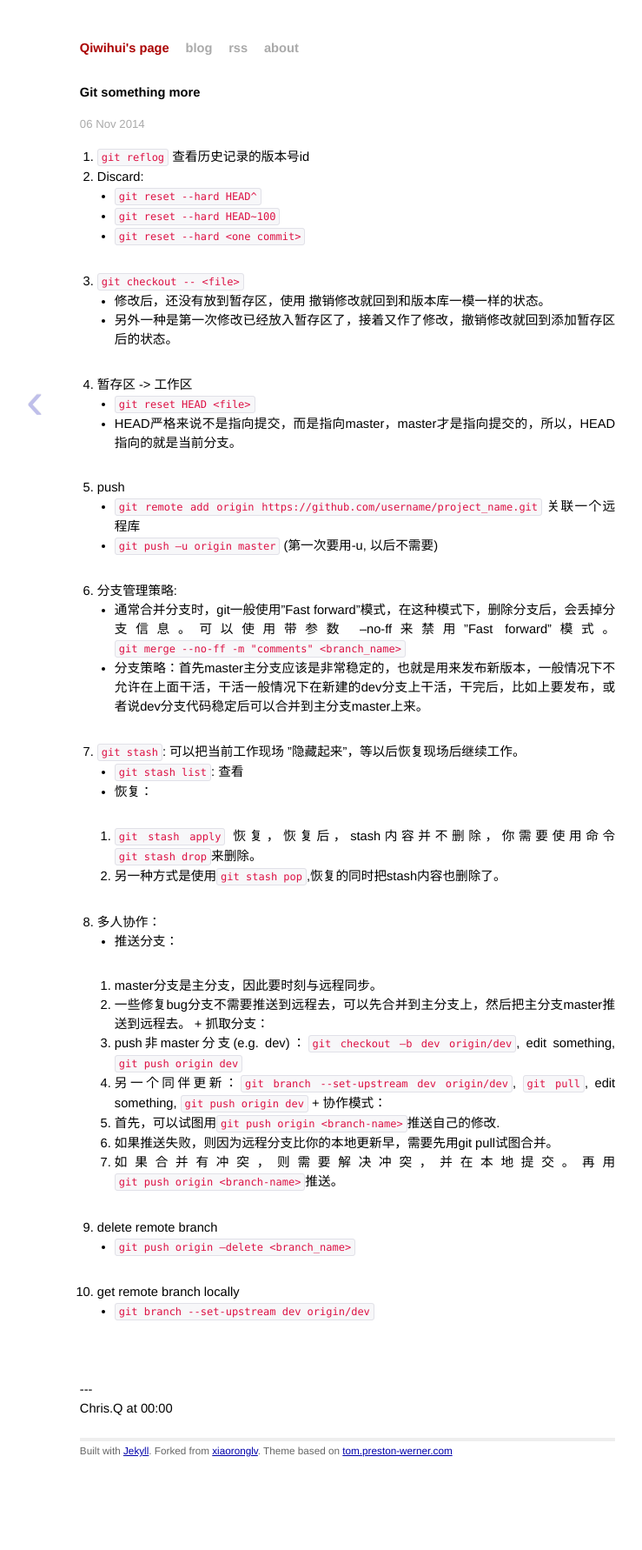
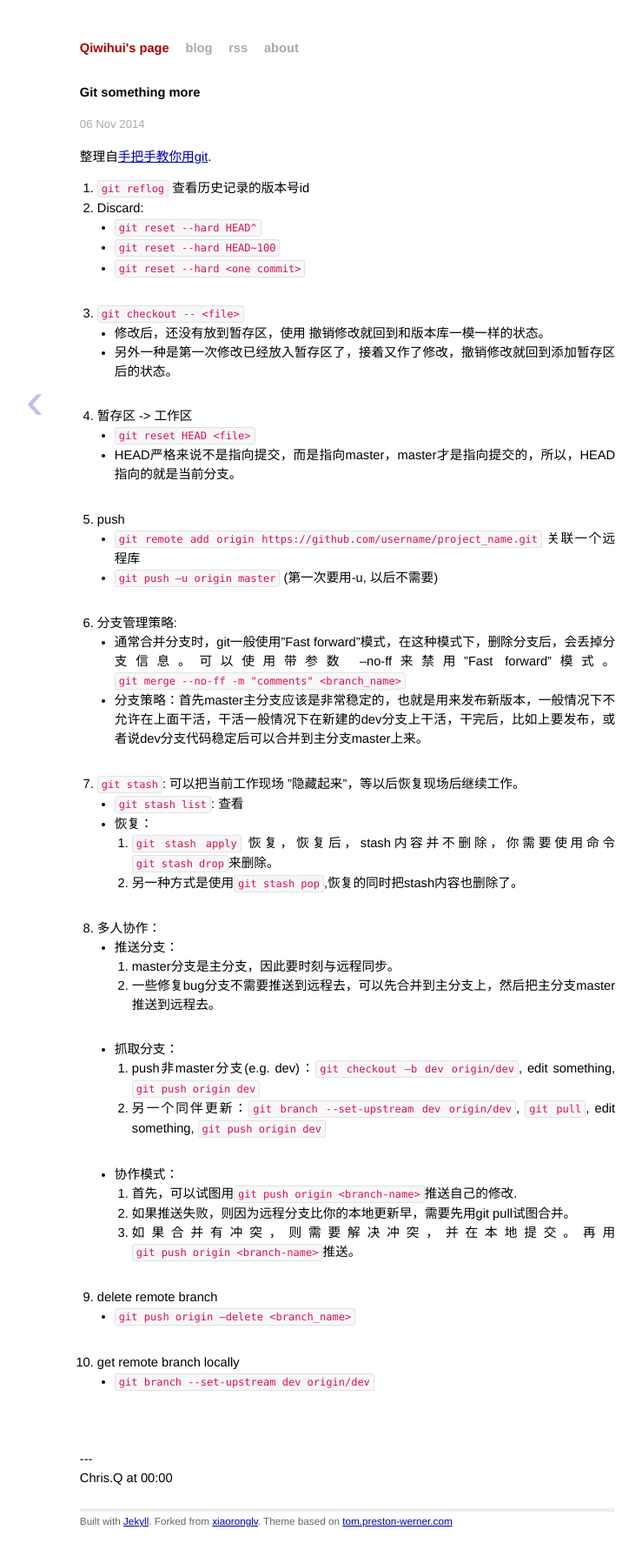
Before and after one commit to qiwihui/qiwihui, a Jekyll site: the page built from _posts/2014-11-06-git-something-more.md, in a window 1280 px wide. Shown: the whole page at 87% size, without its empty margins (240-979 px from the left). Built offline with Jekyll 4.4.1, drawn with Linux system fonts in a browser that asks for light colours; Markdown is read by kramdown in place of the engine named in the settings; before the commit the page ends 1701 px from its top, so only the background shows below that.

```diff
--- a/_posts/2014-11-06-git-something-more.md
+++ b/_posts/2014-11-06-git-something-more.md
@@ -5,40 +5,42 @@ description: some small git tips
 category: ProgramThinking
 ---
 
+整理自[手把手教你用git](http://www.cnblogs.com/tugenhua0707/p/4050072.html).
+
 1. `git reflog` 查看历史记录的版本号id
 2. Discard:
-  + `git reset --hard HEAD^`
-  + `git reset --hard HEAD~100`
-  + `git reset --hard <one commit>`
+    * `git reset --hard HEAD^`
+    * `git reset --hard HEAD~100`
+    * `git reset --hard <one commit>`
 3. `git checkout -- <file>`
-  + 修改后，还没有放到暂存区，使用 撤销修改就回到和版本库一模一样的状态。
-  + 另外一种是第一次修改已经放入暂存区了，接着又作了修改，撤销修改就回到添加暂存区后的状态。
+    + 修改后，还没有放到暂存区，使用 撤销修改就回到和版本库一模一样的状态。
+    + 另外一种是第一次修改已经放入暂存区了，接着又作了修改，撤销修改就回到添加暂存区后的状态。
 4. 暂存区 -> 工作区
-  + `git reset HEAD <file>`
-  + HEAD严格来说不是指向提交，而是指向master，master才是指向提交的，所以，HEAD指向的就是当前分支。
+    + `git reset HEAD <file>`
+    + HEAD严格来说不是指向提交，而是指向master，master才是指向提交的，所以，HEAD指向的就是当前分支。
 5. push
-  + `git remote add origin https://github.com/username/project_name.git` 关联一个远程库
-  + `git push –u origin master` (第一次要用-u, 以后不需要)
+    + `git remote add origin https://github.com/username/project_name.git` 关联一个远程库
+    + `git push –u origin master` (第一次要用-u, 以后不需要)
 6. 分支管理策略:
-  + 通常合并分支时，git一般使用”Fast forward”模式，在这种模式下，删除分支后，会丢掉分支信息。可以使用带参数 –no-ff来禁用”Fast forward”模式。`git merge --no-ff -m "comments" <branch_name>`
-  + 分支策略：首先master主分支应该是非常稳定的，也就是用来发布新版本，一般情况下不允许在上面干活，干活一般情况下在新建的dev分支上干活，干完后，比如上要发布，或者说dev分支代码稳定后可以合并到主分支master上来。
+    + 通常合并分支时，git一般使用”Fast forward”模式，在这种模式下，删除分支后，会丢掉分支信息。可以使用带参数 –no-ff来禁用”Fast forward”模式。`git merge --no-ff -m "comments" <branch_name>`
+    + 分支策略：首先master主分支应该是非常稳定的，也就是用来发布新版本，一般情况下不允许在上面干活，干活一般情况下在新建的dev分支上干活，干完后，比如上要发布，或者说dev分支代码稳定后可以合并到主分支master上来。
 7. `git stash`: 可以把当前工作现场 ”隐藏起来”，等以后恢复现场后继续工作。
-  + `git stash list`: 查看
-  + 恢复：
-    1. `git stash apply` 恢复，恢复后，stash内容并不删除，你需要使用命令`git stash drop`来删除。
-    2. 另一种方式是使用`git stash pop`,恢复的同时把stash内容也删除了。
+    + `git stash list`: 查看
+    + 恢复：
+        1. `git stash apply` 恢复，恢复后，stash内容并不删除，你需要使用命令`git stash drop`来删除。
+        2. 另一种方式是使用`git stash pop`,恢复的同时把stash内容也删除了。
 8. 多人协作：
-  + 推送分支：
-    1. master分支是主分支，因此要时刻与远程同步。
-    2. 一些修复bug分支不需要推送到远程去，可以先合并到主分支上，然后把主分支master推送到远程去。
-  + 抓取分支：
-    1. push非master分支(e.g. dev)：`git checkout  –b dev origin/dev`, edit something, `git push origin dev`
-    2. 另一个同伴更新：`git branch --set-upstream dev origin/dev`, `git pull`, edit something, `git push origin dev`
-  + 协作模式：
-    1. 首先，可以试图用`git push origin <branch-name>`推送自己的修改.
-    2. 如果推送失败，则因为远程分支比你的本地更新早，需要先用git pull试图合并。
-    3. 如果合并有冲突，则需要解决冲突，并在本地提交。再用`git push origin <branch-name>`推送。
+    + 推送分支：
+        1. master分支是主分支，因此要时刻与远程同步。
+        2. 一些修复bug分支不需要推送到远程去，可以先合并到主分支上，然后把主分支master推送到远程去。
+    + 抓取分支：
+        1. push非master分支(e.g. dev)：`git checkout  –b dev origin/dev`, edit something, `git push origin dev`
+        2. 另一个同伴更新：`git branch --set-upstream dev origin/dev`, `git pull`, edit something, `git push origin dev`
+    + 协作模式：
+        1. 首先，可以试图用`git push origin <branch-name>`推送自己的修改.
+        2. 如果推送失败，则因为远程分支比你的本地更新早，需要先用git pull试图合并。
+        3. 如果合并有冲突，则需要解决冲突，并在本地提交。再用`git push origin <branch-name>`推送。
 9. delete remote branch
-  + `git push origin —delete <branch_name>`
+    + `git push origin —delete <branch_name>`
 10. get remote branch locally
-  + `git branch --set-upstream dev origin/dev`
+    + `git branch --set-upstream dev origin/dev`
```
Also changed, not shown: _posts/2014-11-02-built-in-constraints-in-python-3.4.md (+13 -14 lines).
